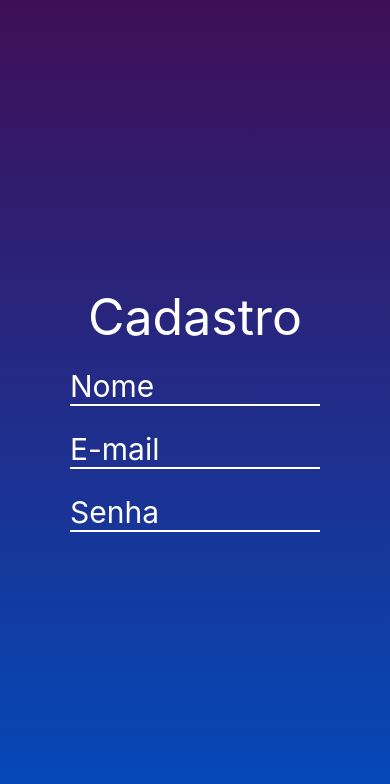
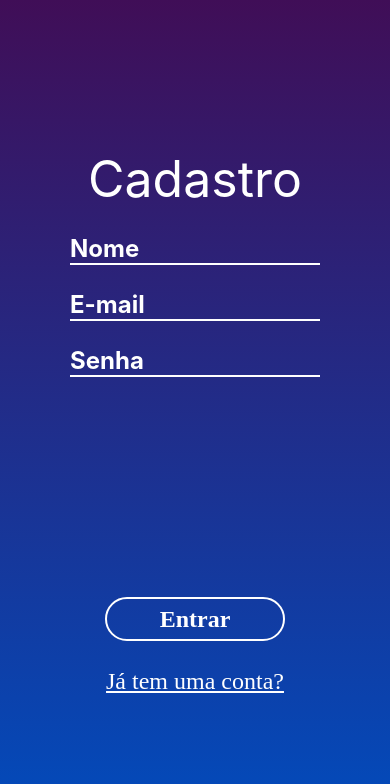
Before and after one commit to Tyran15/Affinity, a React Native app: screen /Singup in a window 390 px wide. Shown: the top 784 px of the page. Built offline with nearby package versions, Linux system fonts and the light colour scheme.

Commit message:
tela cadastro com os links

```diff
--- a/navegacao/stack.navigator.js
+++ b/navegacao/stack.navigator.js
@@ -9,7 +9,7 @@ const Stack = createStackNavigator();
 
 export default function StackRoutes() {
     return(
-        <Stack.Navigator initialRouteName="Login" screenOptions={{headerShown: false}}>
+        <Stack.Navigator initialRouteName="Home" screenOptions={{headerShown: false}}>
             <Stack.Screen name="Home" component={Home} />
             <Stack.Screen name="Login" component={Login} />
             <Stack.Screen name="Singup" component={Singup} />
--- a/screeens/Singup.js
+++ b/screeens/Singup.js
@@ -9,37 +9,42 @@ export default function App() {
   const [email, setEmail] = useState('');
   const [senha, setSenha] = useState('');
 
+  const navigation = useNavigation();
+
+  const Login = () => {
+    navigation.navigate('Login')
+  };
 
   return (
     <LinearGradient colors={['#400E57', '#004DBF']} style={styles.container}>
-      <View style={styles.container}>
-        <View>
+      <View style={styles.caixa1}>
           <Text style={styles.titulo}>Cadastro</Text>
-        </View>
-        <View>
           <TextInput
-          style={styles.textInput}
+          style={styles.input}
            placeholder='Nome'
            value={nome}
            onChangeText={(text) => setNome(text)}
           />
 
         <TextInput
-          style={styles.textInput}
+          style={styles.input}
            placeholder='E-mail'
            value={email}
            onChangeText={(text) => setEmail(text)}
           />
 
         <TextInput
-          style={styles.textInput}
+          style={styles.input}
            placeholder='Senha'
            value={senha}
            onChangeText={(text) => setSenha(text)}
           />
-        </View>
+       </View>
+       <View style={styles.caixa2}>
+          <TouchableOpacity style={styles.button}>Entrar</TouchableOpacity>
+          <TouchableOpacity style={styles.link} onPress={Login}>Já tem uma conta?</TouchableOpacity>
+       </View>
         <StatusBar style="auto" />
-      </View>
     </LinearGradient>
   );
 }
@@ -50,17 +55,43 @@ const styles = StyleSheet.create({
     alignItems: 'center',
     justifyContent: 'center',
   },
+  caixa1: {
+    marginBottom: '50%',
+    alignItems: 'center',
+  },
+  caixa2: {
+    alignItems: 'center',
+  },
   titulo:{
     color: "#fff",
     fontSize: 50,
     marginBottom: "10%",
   },
-  textInput:{
-    color: "#fff",
-    fontSize: 30,
+  input: {
+    borderBottomColor: 'white',
     borderBottomWidth: 2,
-    borderBottomColor: "#fff",
+    color: 'white',
     width: 250,
     marginBottom: '10%',
-  }
+    fontSize: 24,
+    fontWeight: 'bold',
+  },
+  button: {
+    borderColor: 'white',
+    borderWidth: 2,
+    color: 'white',
+    width: 180,
+    height: 44,
+    textAlign: 'center',
+    fontSize: 24,
+    justifyContent: 'center',
+    borderRadius: 35,
+    fontWeight: 'bold',
+    marginBottom: '15%',
+  },
+  link: {
+    fontSize: 24,
+    color: 'white',
+    textDecorationLine: 'underline',
+  },
 });
```
